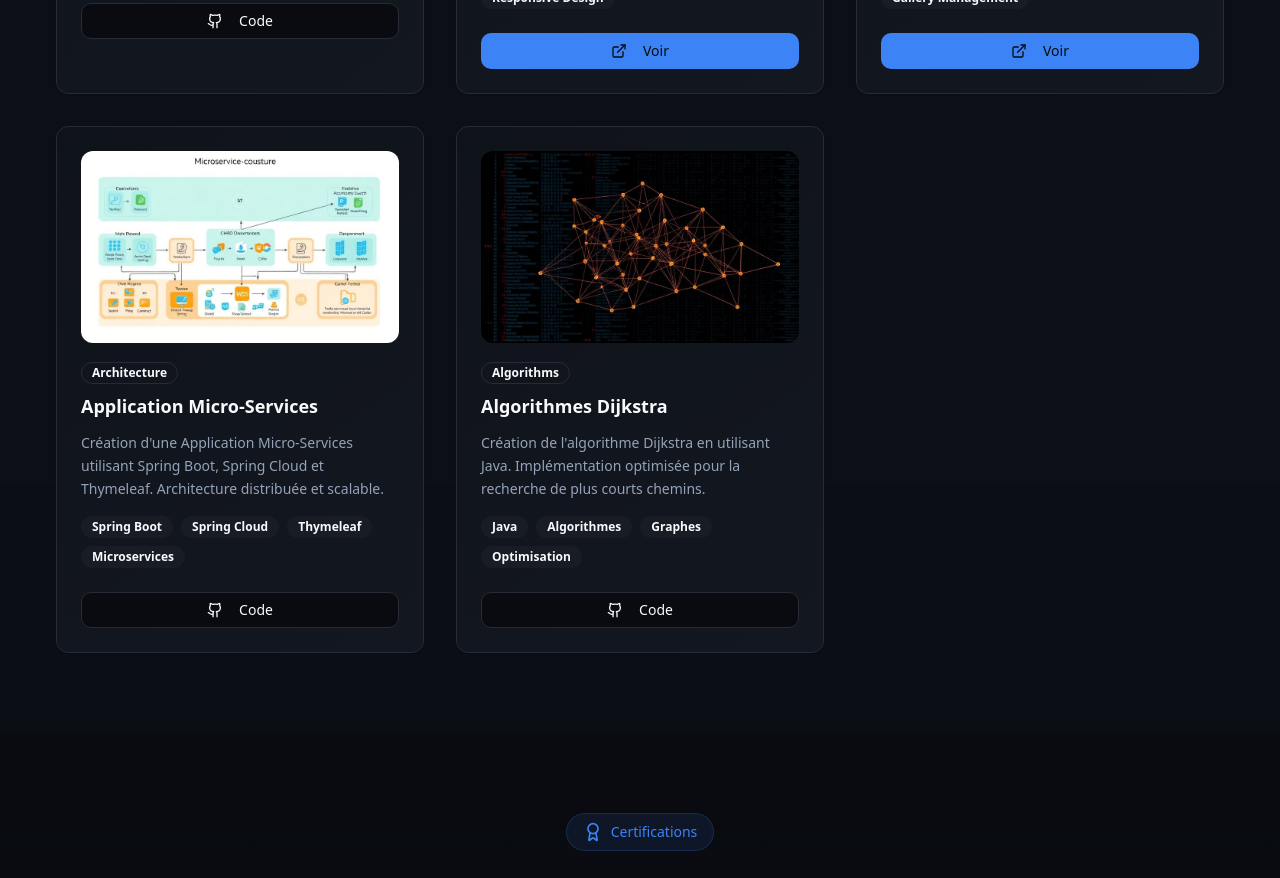
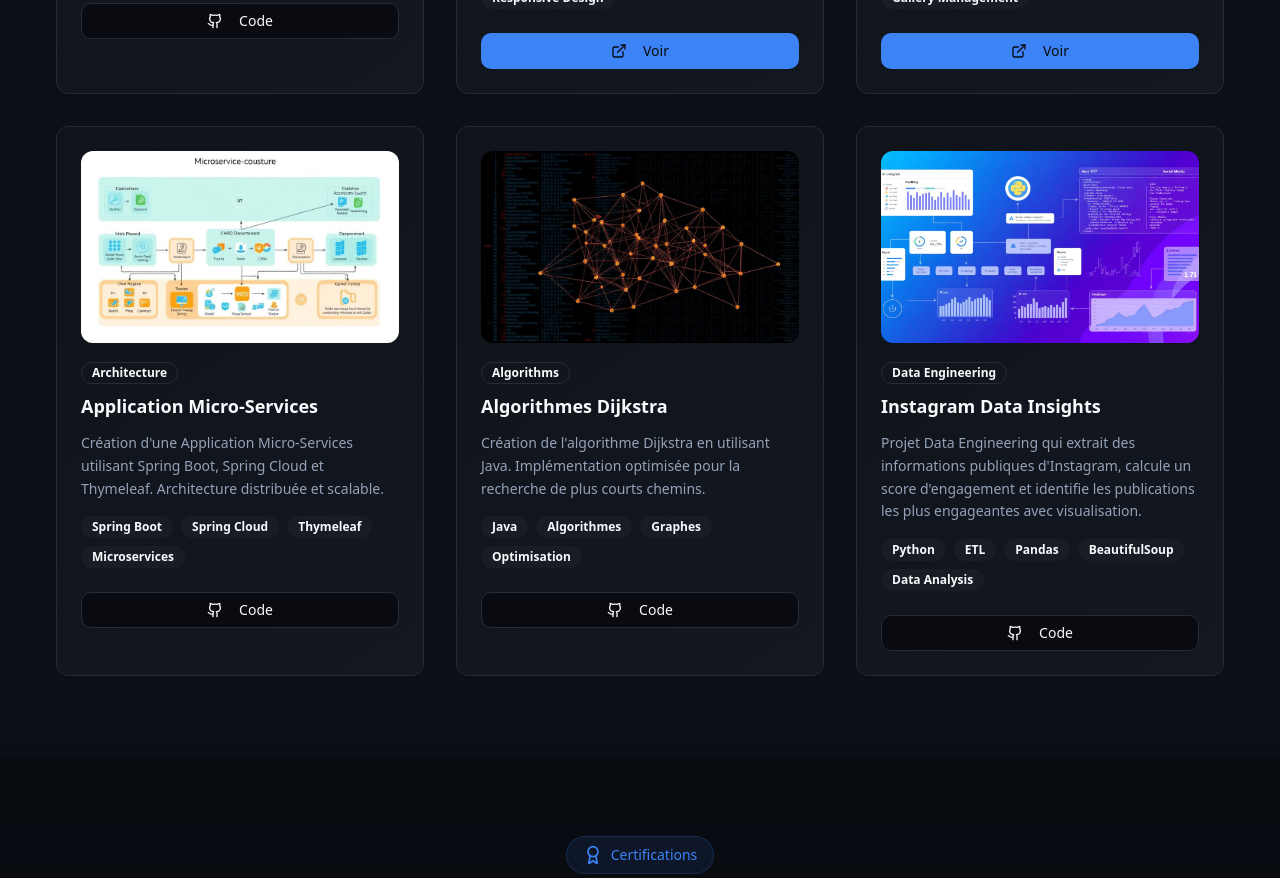
Before and after one commit to GobyGoblin/ElMehdiDev, a React (Vite) app: page / in a window 1280 px wide. Shown: the part 6120-6998 px from the top of the page. Built offline with nearby package versions, Linux system fonts and the light colour scheme; the HTML template or start-up script is replaced by a standard one.

Commit message:
Add Data ETL project

```diff
--- a/src/components/portfolio/Projects.tsx
+++ b/src/components/portfolio/Projects.tsx
@@ -7,6 +7,7 @@ import projectParebrise from "@/assets/pare.png";
 import projectGallery from "@/assets/gvccWeb.png";
 import projectMicroservices from "@/assets/project-microservices.jpg";
 import projectAlgorithm from "@/assets/project-algorithm.jpg";
+import projectDataETL from "@/assets/project-data-etl.jpg";
 
 const Projects = () => {
   const projects = [
@@ -59,6 +60,16 @@ const Projects = () => {
       buttonGit: true,
       buttonVoir: false,
       githubUrl: "https://github.com/LwazirL2awal/dijkstra-algorithm"
+    },
+    {
+      title: "Instagram Data Insights",
+      description: "Projet Data Engineering qui extrait des informations publiques d'Instagram, calcule un score d'engagement et identifie les publications les plus engageantes avec visualisation.",
+      technologies: ["Python", "ETL", "Pandas", "BeautifulSoup", "Data Analysis"],
+      category: "Data Engineering",
+      image: projectDataETL,
+      buttonGit: true,
+      buttonVoir: false,
+      githubUrl: "https://github.com/GobyGoblin/Project-Data-ETL"
     }
   ];
 
```
Also changed, not shown: src/assets/project-data-etl.jpg (added).
